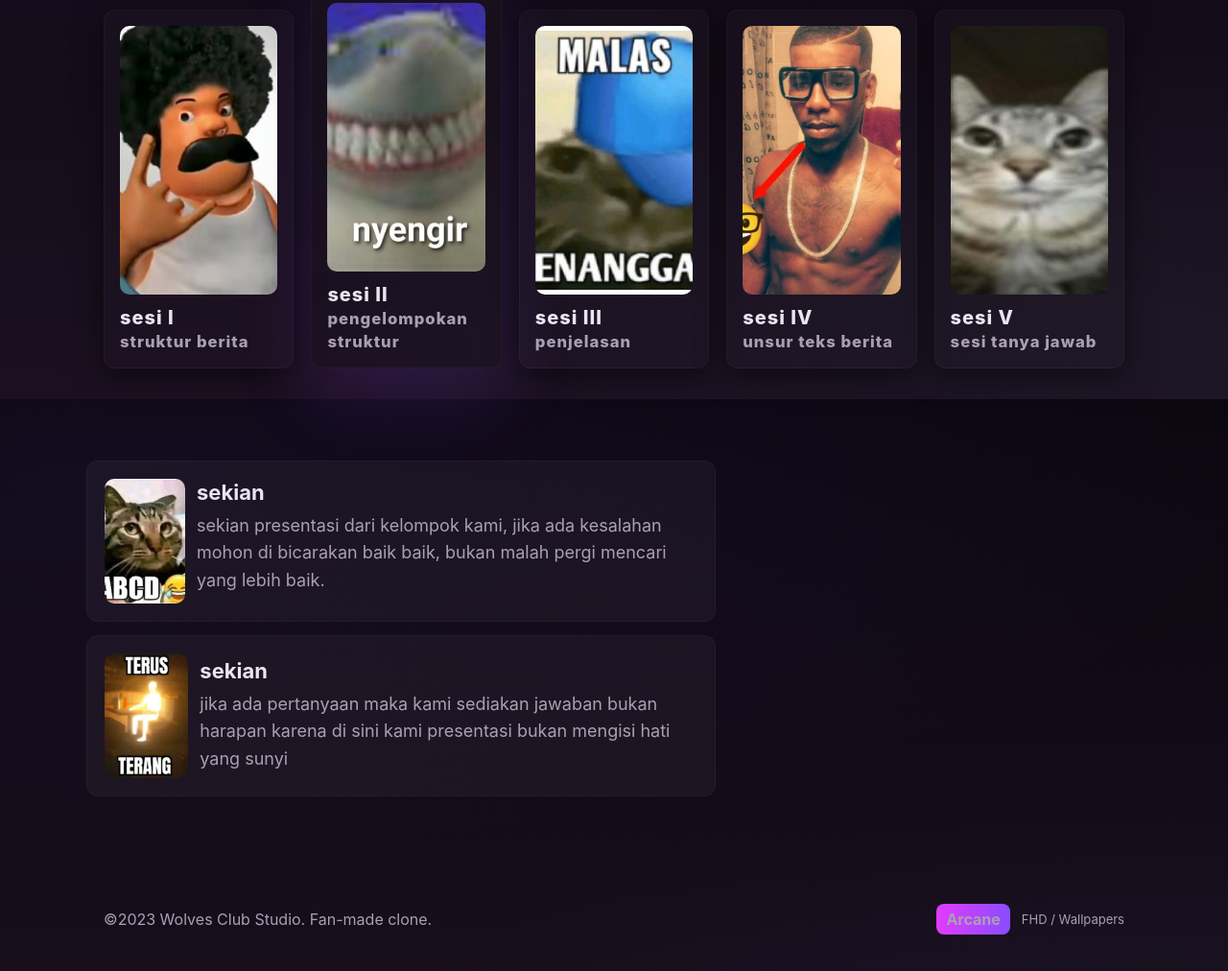
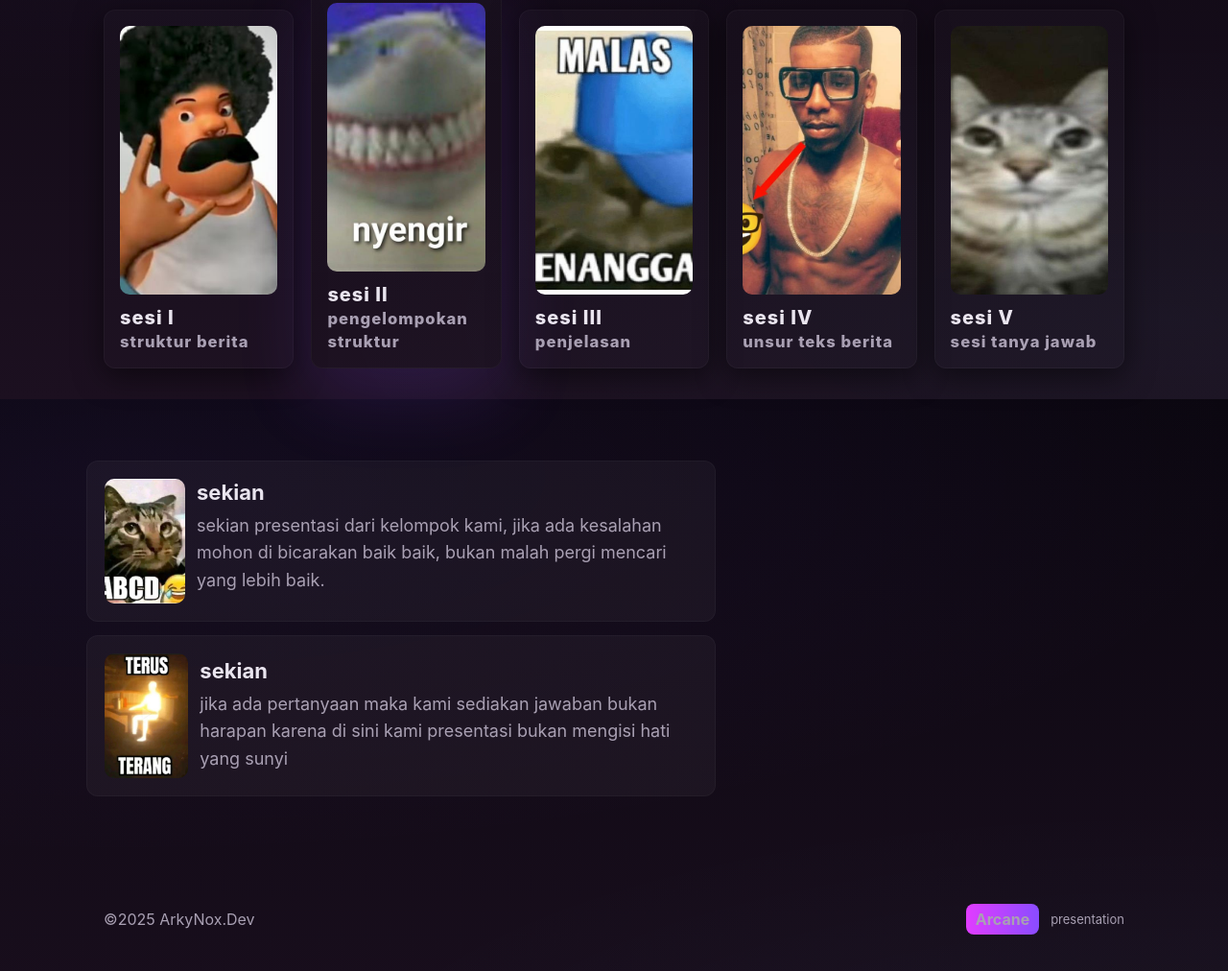
Before and after one commit to ArkynoxDev/presentation, a plain HTML site: page index.html in a window 1280 px wide. Shown: the part 1184-2196 px from the top of the page at 96% size. Drawn offline with Linux system fonts and the light colour scheme.

Commit message:
Update index.html

```diff
--- a/index.html
+++ b/index.html
@@ -141,10 +141,10 @@
   <footer>
     <div style="max-width:var(--maxW);margin:0 auto;padding:24px 18px;color:var(--muted);">
       <div style="display:flex;align-items:center;justify-content:space-between;gap:12px;flex-wrap:wrap">
-        <div>©2023 Wolves Club Studio. Fan-made clone.</div>
+        <div>©2025 ArkyNox.Dev</div>
         <div style="display:flex;gap:12px;align-items:center">
           <div style="padding:6px 10px;border-radius:8px;background:linear-gradient(90deg,var(--accent-pink),var(--accent-purple));font-weight:700">Arcane</div>
-          <div style="font-size:13px;color:var(--muted)">FHD / Wallpapers</div>
+          <div style="font-size:13px;color:var(--muted)">presentation</div>
         </div>
       </div>
     </div>
```
